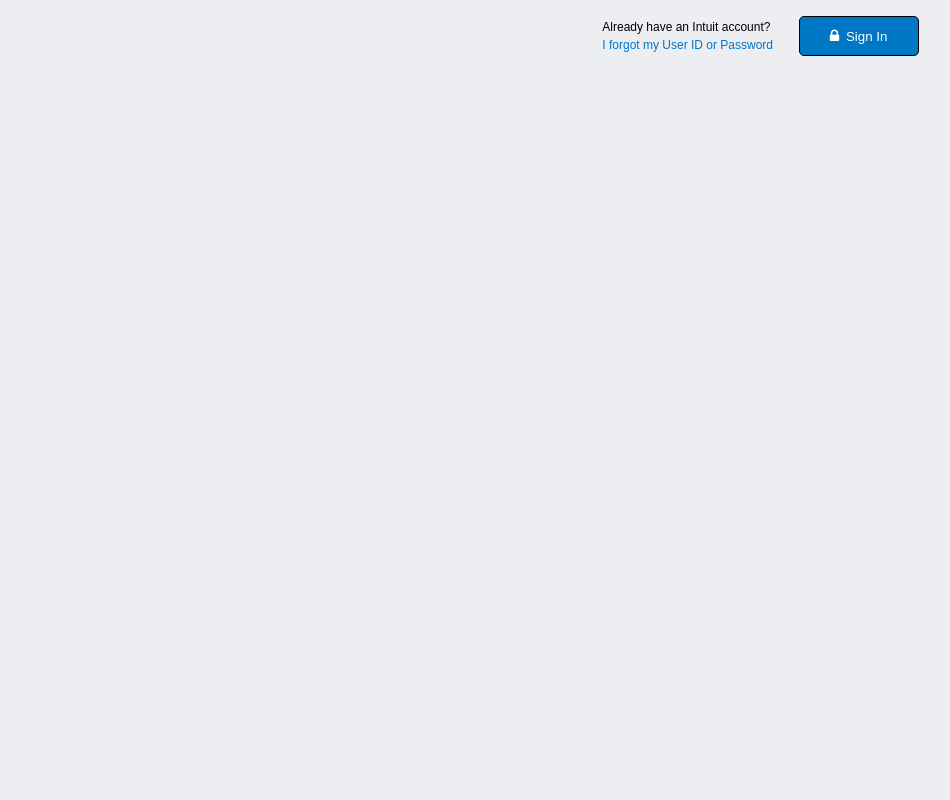
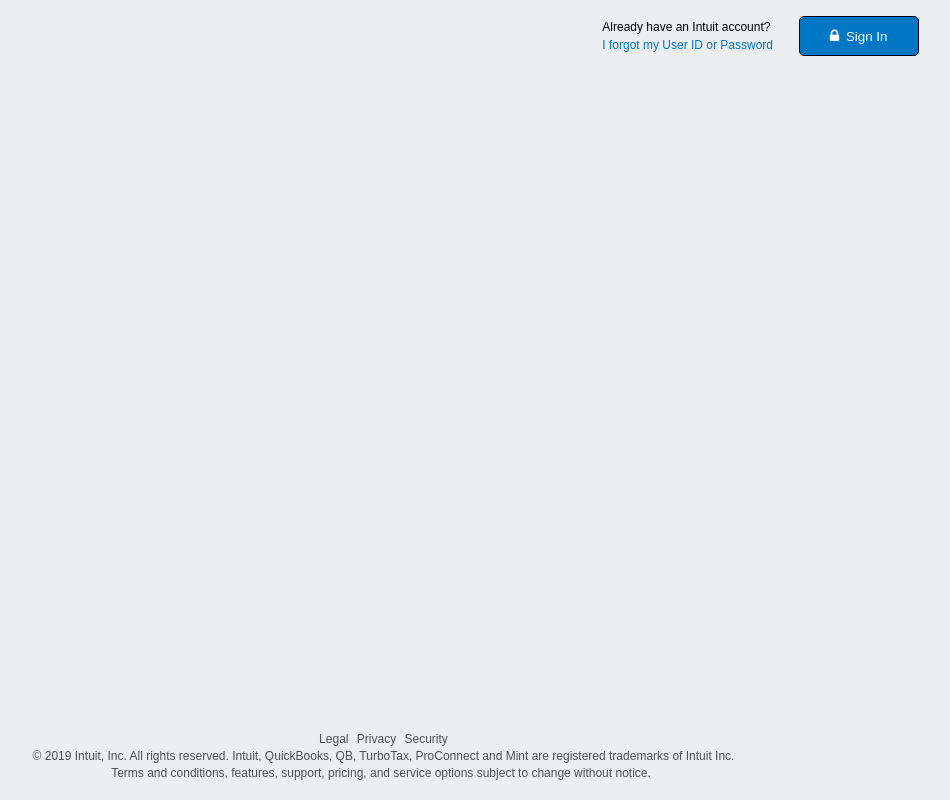
Before and after one commit to raheebwa/mint-signup-form, a plain HTML site: page index.html in a window 1280 px wide. Shown: the whole page, without its empty margins (259-1209 px from the left). Drawn offline with Linux system fonts and the light colour scheme.

Commit message:
footer added along with it's styling

```diff
--- a/css/footer.css
+++ b/css/footer.css
@@ -0,0 +1,28 @@
+#footer{
+    display:flex;
+    flex-direction: column;
+    align-items: center;
+    justify-content: center;
+    margin:0px auto;
+    position: absolute;
+    bottom: 0;
+    width: 100%;
+    font-size: 75%;
+    padding: 20px
+
+}
+
+#footer-nav{
+    padding:8px;
+    padding-bottom:3px;
+
+}
+#footer-nav li,#footer2{
+    display: inline;
+    padding-left:5px;
+
+    padding-bottom:3px;
+}
+.nav-link,#footer{
+    color:#505050
+}
--- a/css/header.css
+++ b/css/header.css
@@ -26,6 +26,8 @@
 #left-header{
     font-size:75%;
 
+
+
 }
 
 #question{
--- a/index.html
+++ b/index.html
@@ -23,6 +23,22 @@
         </button>
     </header>
     <main id="main"></main>
-    <footer id="footer"></footer>
+    <footer id="footer">
+        <nav id="footer-nav">
+            <ul>
+                 <li><a class="nav-link" href="http://">Legal</a></li>
+                 <li><a class="nav-link" href="http://">Privacy</li>
+                  <li><a class="nav-link"href="http://">Security</a></li>
+            </ul>
+
+        </nav>
+        <div id="footer2">
+            © 2019 Intuit, Inc. All rights reserved. Intuit, QuickBooks, QB, TurboTax,
+             ProConnect and Mint are registered trademarks of Intuit Inc.
+        </div>
+        <div>
+            Terms and conditions, features, support, pricing, and service options subject to change without notice.
+        </div>
+    </footer>
 </body>
 </html>
```
